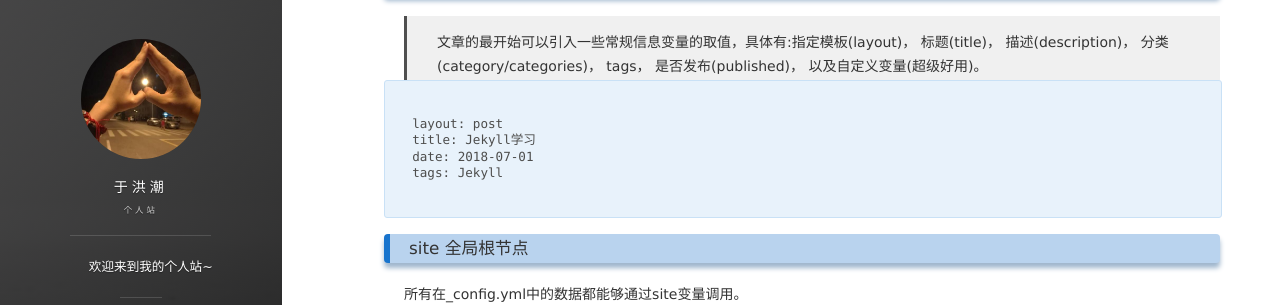
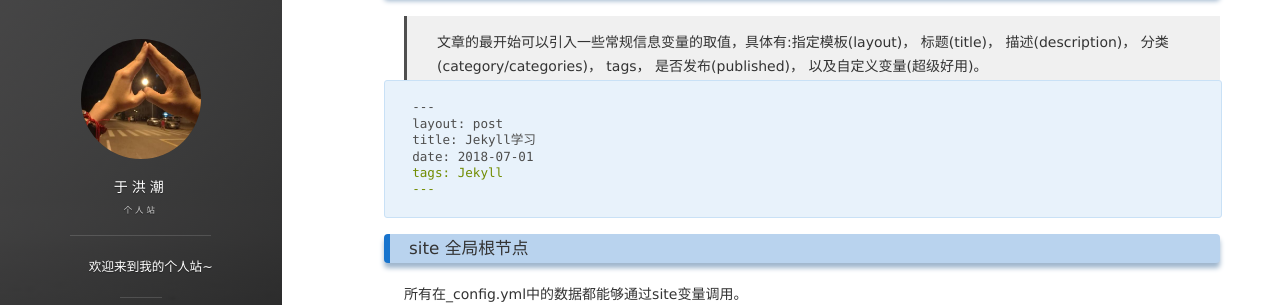
Before and after one commit to yuu6/yuu6.github.io, a Jekyll site: the page built from _posts/2018-07-01-Jekyll学习.md, in a window 1280 px wide and 1243 px high. Shown: the part 421-726 px from the top of the window. Built offline with Jekyll 4.4.1, drawn with Linux system fonts in a browser that asks for light colours; nearby versions of some CDN libraries; comment, search, counter and statistics services are not loaded.

Commit message:
update 24

````diff
--- a/_posts/2018-07-01-Jekyll学习.md
+++ b/_posts/2018-07-01-Jekyll学习.md
@@ -21,13 +21,13 @@ tags: Jekyll
 
 > 文章的最开始可以引入一些常规信息变量的取值，具体有:指定模板(layout)， 标题(title)， 描述(description)， 分类(category/categories)， tags， 是否发布(published)， 以及自定义变量(超级好用)。
 
-```
-
+```section
+---
 layout: post
 title: Jekyll学习
 date: 2018-07-01
 tags: Jekyll
-
+---
 ```
 
 ### <a name="site"></a>site 全局根节点
````
